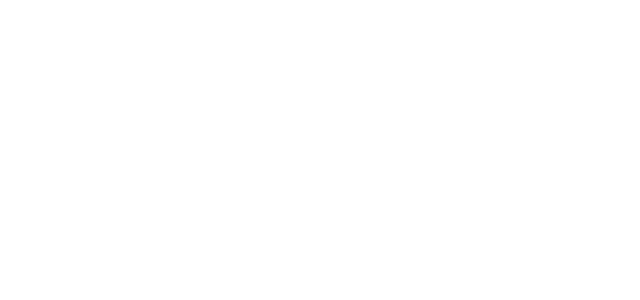
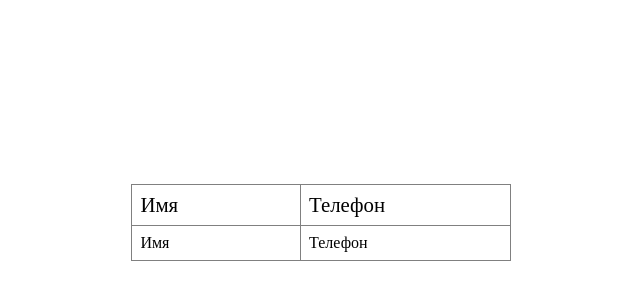
Before and after one commit to DmitriiPavlyuchenko/Platrum_test, a Vue app: page / in a window 1280 px wide. Shown: the part 186-486 px from the top of the page, without its empty margins (319-959 px from the left). Built offline with nearby package versions, Linux system fonts and the light colour scheme.

Commit message:
Features (table): create table-header and table-body

```diff
--- a/package.json
+++ b/package.json
@@ -31,7 +31,7 @@
     "babel-preset-stage-2": "^6.22.0",
     "chalk": "^2.0.1",
     "copy-webpack-plugin": "^4.0.1",
-    "css-loader": "^0.28.0",
+    "css-loader": "^0.28.11",
     "eslint": "^4.15.0",
     "eslint-config-standard": "^10.2.1",
     "eslint-friendly-formatter": "^3.0.0",
@@ -57,10 +57,12 @@
     "rimraf": "^2.6.0",
     "semver": "^5.3.0",
     "shelljs": "^0.7.6",
+    "stylus": "^0.59.0",
+    "stylus-loader": "^7.1.0",
     "uglifyjs-webpack-plugin": "^1.1.1",
     "url-loader": "^0.5.8",
     "vue-jest": "^1.0.2",
-    "vue-loader": "^13.3.0",
+    "vue-loader": "^13.7.3",
     "vue-style-loader": "^3.0.1",
     "vue-template-compiler": "^2.5.2",
     "webpack": "^3.6.0",
--- a/src/App.vue
+++ b/src/App.vue
@@ -1,9 +1,15 @@
 <template>
+  <HomeView />
 </template>
 
 <script lang="js">
+import HomeView from './views/HomeView'
+
+export default {
+  components: {HomeView}
+}
 </script>
 
-<style lang="scss">
-@import "assets/styles/style.css";
+<style lang="css" module>
+@import 'assets/styles/style.css';
 </style>
--- /dev/null
+++ b/src/components/Table/TableApp.vue
@@ -0,0 +1,67 @@
+<template>
+  <table :class="$style.table">
+    <tr :class="$style['table__title']">
+      <td :class="[$style['table__column'], $style['table__column-first']]">
+        Имя
+      </td>
+      <td :class="[$style['table__column'], $style['table__column-second']]">
+        Телефон
+      </td>
+    </tr>
+    <tr :class="$style['table__body']">
+      <td :class="[$style['table__column'], $style['table__column-first']]">
+        Имя
+      </td>
+      <td :class="[$style['table__column'], $style['table__column-second']]">
+        Телефон
+      </td>
+    </tr>
+  </table>
+</template>
+
+<script>
+export default {
+  name: 'TableApp'
+}
+</script>
+
+<style module lang="css">
+.table {
+  width: 100%;
+  display: flex;
+  flex-direction: column;
+  border: 0.05rem solid grey;
+}
+
+tr:not(:first-child) {
+  border-top: 0.05rem solid grey;
+}
+
+.table__title {
+  display: flex;
+  gap: 3rem;
+  width: 100%;
+  font-size: 1.3rem;
+}
+
+.table__body {
+  display: flex;
+  gap: 3rem;
+  width: 100%;
+  font-size: 1rem;
+}
+
+.table__column {
+  padding: 0.5rem;
+  align-items: center;
+}
+
+.table__column-first {
+  width: 35%;
+}
+
+.table__column-second {
+  width: 65%;
+  border-left: 0.05rem solid grey;
+}
+</style>
--- /dev/null
+++ b/src/views/HomeView.vue
@@ -0,0 +1,25 @@
+<template>
+  <div :class="$style.container">
+    <TableApp/>
+  </div>
+</template>
+
+<script>
+import TableApp from '../components/Table/TableApp'
+
+export default {
+  name: 'HomeView',
+  components: {TableApp}
+}
+</script>
+
+<style module lang="css">
+.container {
+  display: flex;
+  width: 30%;
+  height: 100vh;
+  margin: 0 auto;
+  justify-content: center;
+  align-items: center;
+}
+</style>
```
Also changed, not shown: src/main.js (+6 -6 lines), 3 other files (tests, documents, lock files or other folders).
